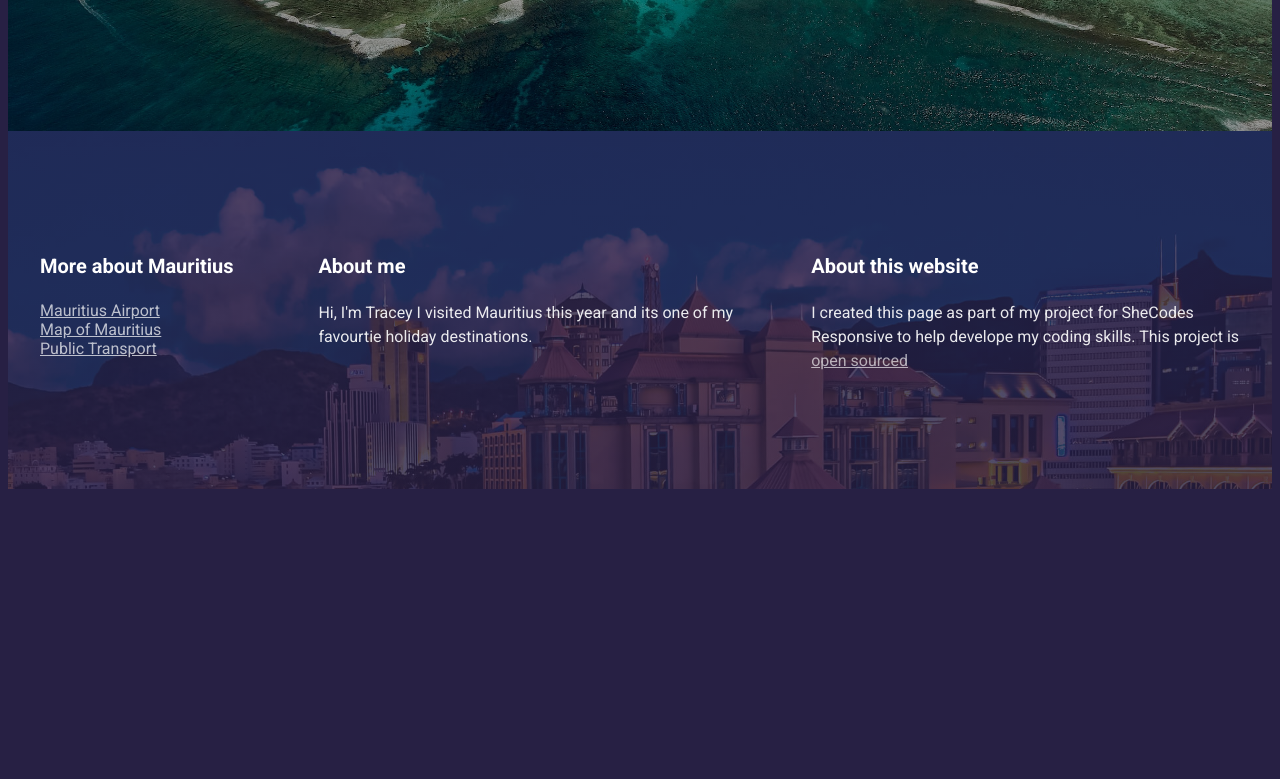
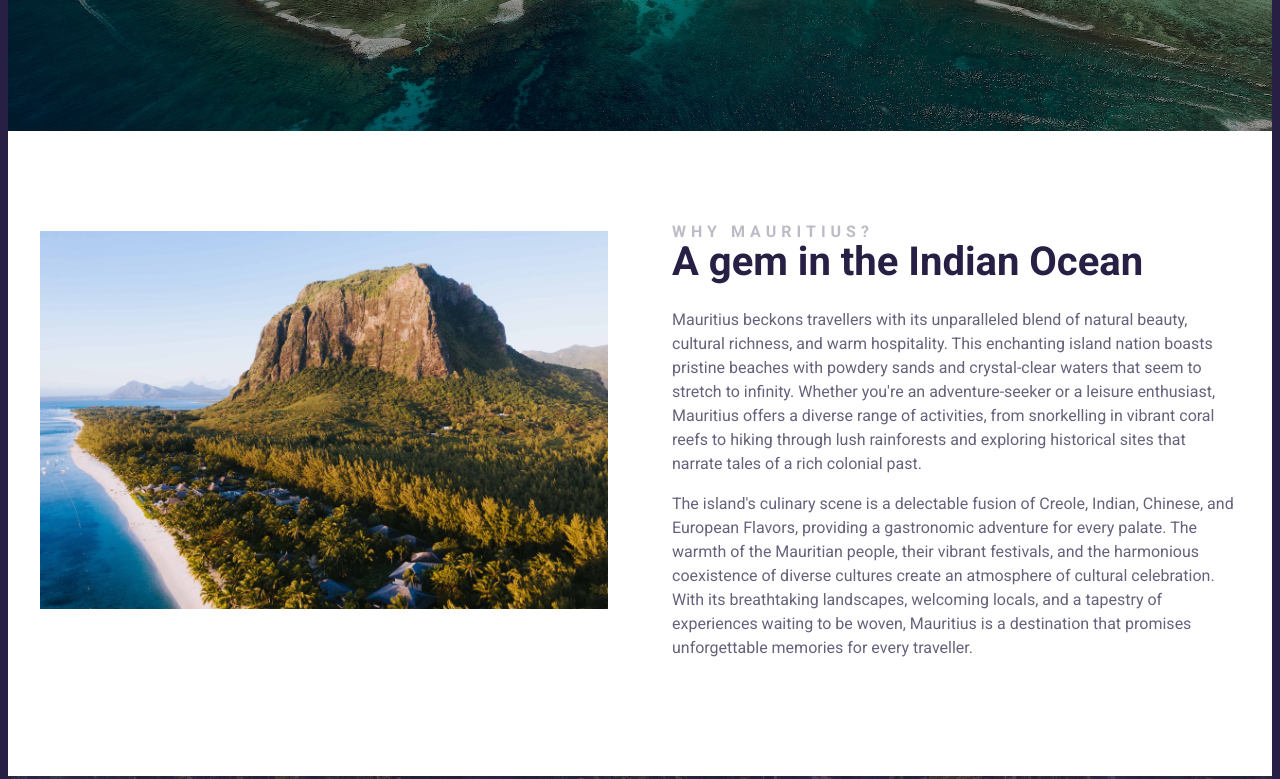
Before and after one commit to TLintott/travel-project, a plain HTML site: page index.html in a window 1280 px wide. Shown: the part 580-1359 px from the top of the page. Before the commit the page ends 1077 px from the top, so only its background shows below. Drawn offline with Linux system fonts and the light colour scheme.

Commit message:
why Mauritius section added and grid styling modified

```diff
--- a/index.html
+++ b/index.html
@@ -20,9 +20,41 @@
         <h2>A tropical paradise nestled in the Indian Ocean</h2>
         <a href="">Learn More</a>
       </header>
+      <main>
+        <section class="grid grid-2-columns">
+          <div>
+            <img src="imgs/img1.jpg" alt="" class="img-responsive" />
+          </div>
+          <div>
+            <h2>Why Mauritius?</h2>
+            <h3>A gem in the Indian Ocean</h3>
+            <p>
+              Mauritius beckons travellers with its unparalleled blend of
+              natural beauty, cultural richness, and warm hospitality. This
+              enchanting island nation boasts pristine beaches with powdery
+              sands and crystal-clear waters that seem to stretch to infinity.
+              Whether you're an adventure-seeker or a leisure enthusiast,
+              Mauritius offers a diverse range of activities, from snorkelling
+              in vibrant coral reefs to hiking through lush rainforests and
+              exploring historical sites that narrate tales of a rich colonial
+              past.
+            </p>
 
+            <p>
+              The island's culinary scene is a delectable fusion of Creole,
+              Indian, Chinese, and European Flavors, providing a gastronomic
+              adventure for every palate. The warmth of the Mauritian people,
+              their vibrant festivals, and the harmonious coexistence of diverse
+              cultures create an atmosphere of cultural celebration. With its
+              breathtaking landscapes, welcoming locals, and a tapestry of
+              experiences waiting to be woven, Mauritius is a destination that
+              promises unforgettable memories for every traveller.
+            </p>
+          </div>
+        </section>
+      </main>
       <footer>
-        <section class="grid">
+        <section class="grid grid-3-col-first-narrow">
           <div>
             <h3>More about Mauritius</h3>
             <ul>
--- a/src/styles.css
+++ b/src/styles.css
@@ -14,10 +14,21 @@ body{
     grid-template-columns:1fr 2fr 2fr;
     grid-gap: 64px;
 }
+.img-responsive{
+   max-width: 100%;
+}
+.grid-2-columns{
+  grid-template-columns: 1fr 1fr;
+}
+
+.grid-3-col-first-narrow{
+    grid-template-columns: 1fr 2fr 2fr;
+}
 
 section{
     max-width: 1200px;
     margin: 0 auto;
+    padding:100px 0;
 }
 
 header{
@@ -66,13 +77,44 @@ header a {
     background: #fff;
 }
 
+main{
+    background-color: #fff;
+}
 
+main h2{
+font-weight: 700;
+font-size: 16px;
+line-height: 1.5px;
+margin:0;
+letter-spacing: 5px;
+color: #272044;
+opacity: 0.3;
+text-transform: uppercase;
+
+}
+main h3{
+font-weight: 700;
+font-size: 40px;
+line-height: 1.5;
+margin: 0;
+color: #272044;
+
+}
+
+main p {
+font-style: normal;
+font-weight: 400;
+font-size: 16;
+line-height: 1.5;
+color: #272044;
+opacity: 0.7;
+}
 footer{
     color: #fff;
-    background-image: linear-gradient(rgba(39, 32, 68, 0.8), rgba(39, 32, 68, 0.8)), url("../imgs/portlouis.jpg");
+    background-image: linear-gradient(rgba(39, 32, 68, 0.8), rgba(39, 32, 68, 0.8)), url("../imgs/img2.jpg");
     background-repeat: no-repeat;
     background-size: cover;
-    padding: 100px 0;
+
 }
 
 footer h3{
@@ -121,4 +163,12 @@ footer a{
     header h3{
         font-size: 12px;
     }
+    .grid{
+        grid-template-columns: 1fr;
+        grid-gap: 32px;
+    }
+
+    section {
+        padding:  30px;
 }
+}
```
Also changed, not shown: imgs/img3.jpg (added).
